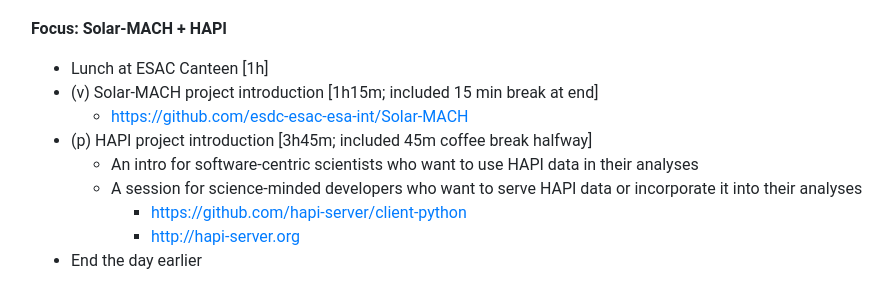
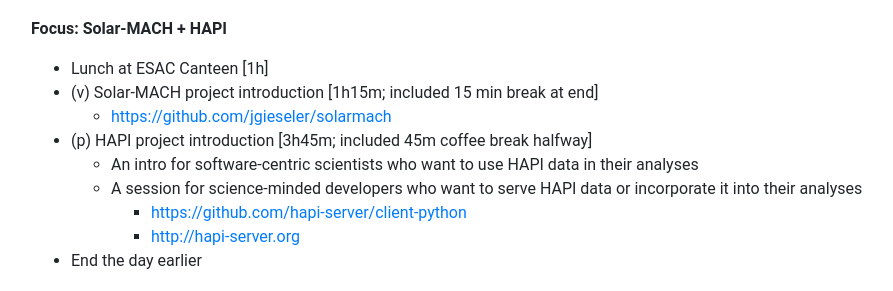
Before and after one commit to heliophysicsPy/heliophysicsPy.github.io, a Jekyll site: the page built from _pages/meetings/summer_school.md, in a window 1280 px wide and 900 px high, scrolled down 2902 px. Shown: the part 153-444 px from the top of the window, without its empty margins (70-963 px from the left). Built offline with Jekyll 4.4.1, drawn with Linux system fonts in a browser that asks for light colours; nearby versions of some CDN libraries; some of the changed lines change nothing that is shown.

Commit message:
Updating link to Solar-MACH

```diff
--- a/_pages/meetings/summer_school.md
+++ b/_pages/meetings/summer_school.md
@@ -96,7 +96,7 @@
 **Focus: Solar-MACH + HAPI**
  - Lunch at ESAC Canteen [1h]
  - (v) Solar-MACH project introduction [1h15m; included 15 min break at end]
-    - [https://github.com/esdc-esac-esa-int/Solar-MACH](https://github.com/esdc-esac-esa-int/Solar-MACH)
+    - [https://github.com/jgieseler/solarmach](https://github.com/jgieseler/solarmach)
  - (p) HAPI project introduction [3h45m; included 45m coffee break halfway]
     - An intro for software-centric scientists who want to use HAPI data in their analyses
     - A session for science-minded developers who want to serve HAPI data or incorporate it into their analyses
```
